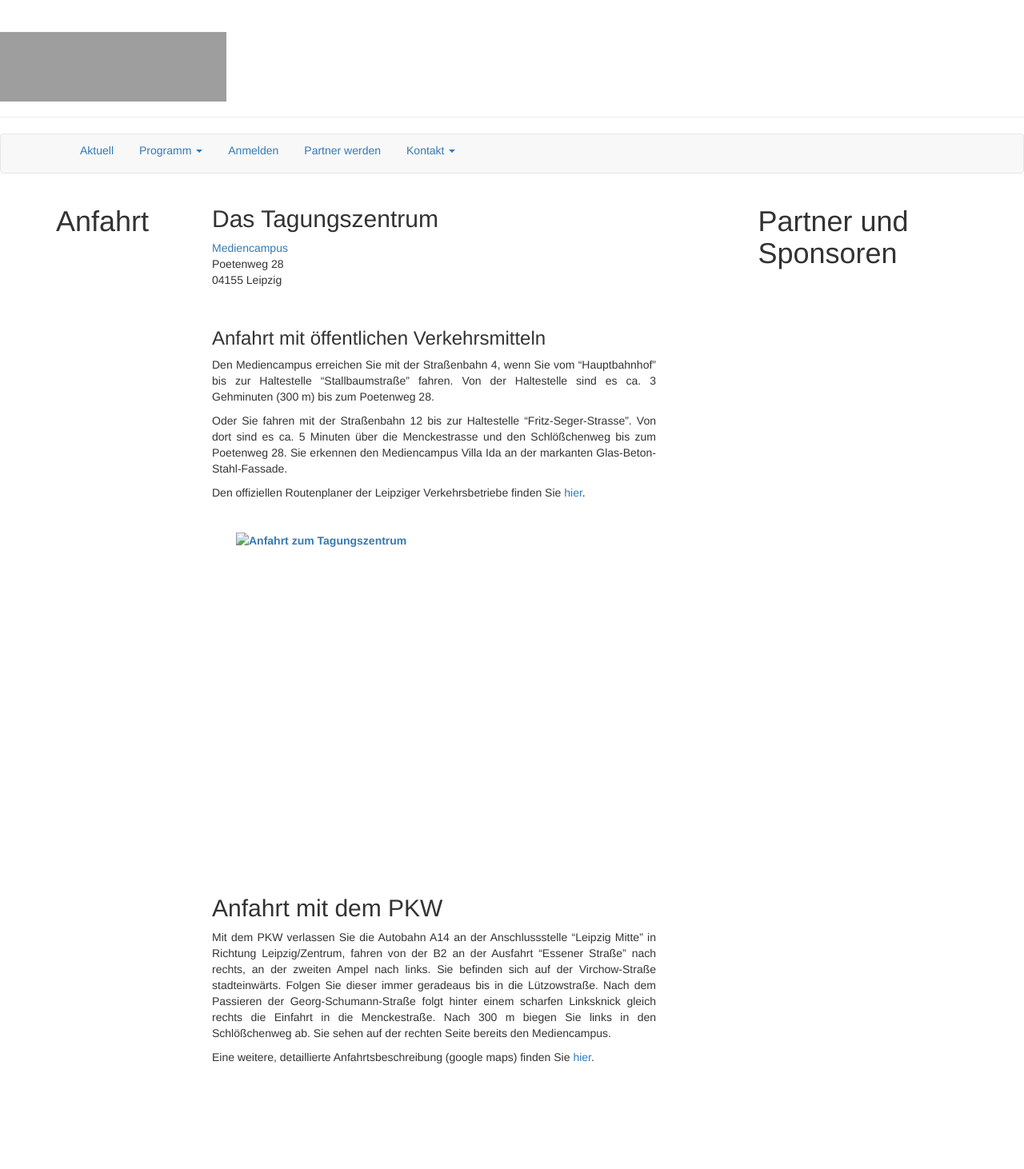
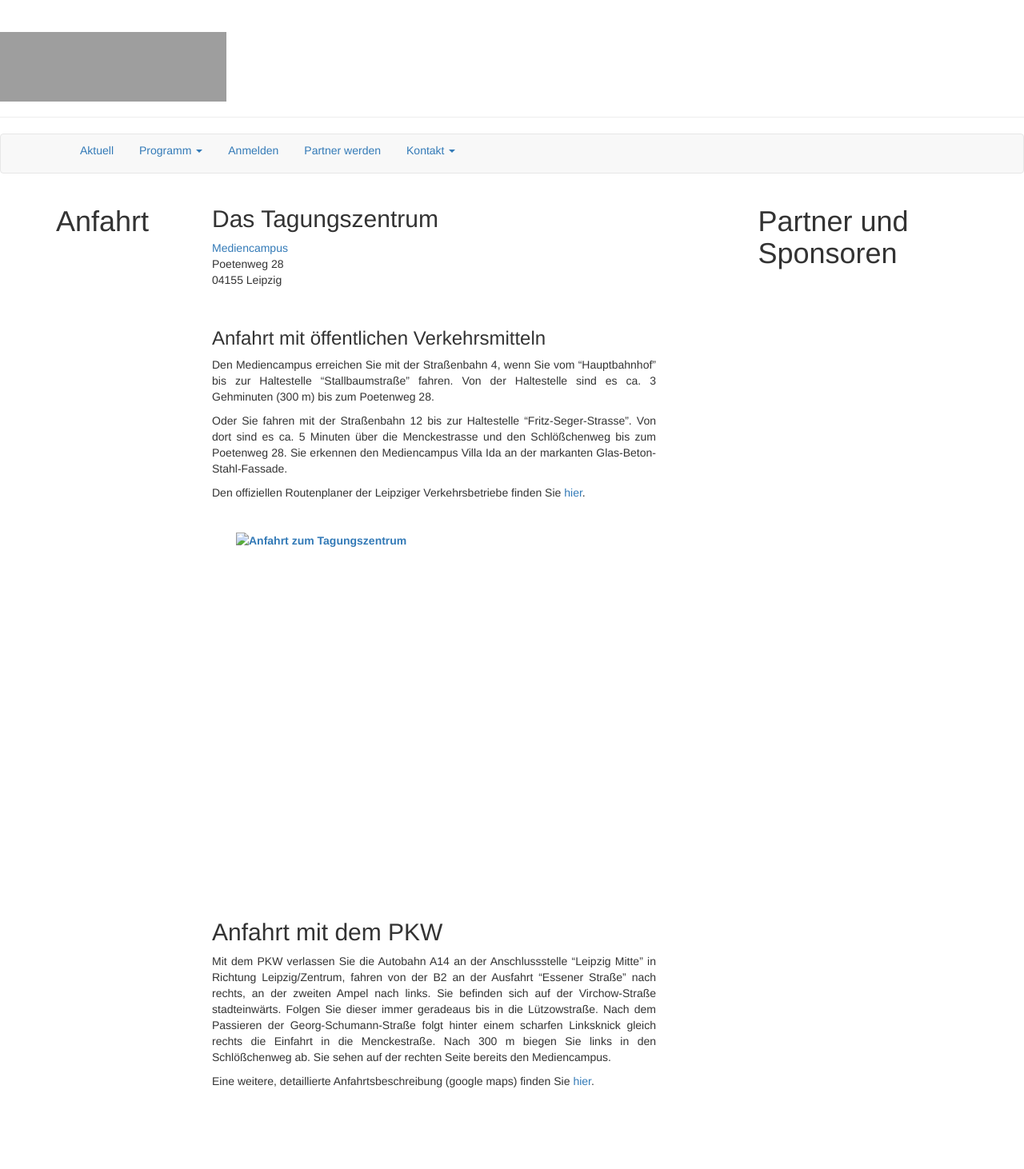
Before and after one commit to susedev/test, a Jekyll site: the page built from anfahrt.html, in a window 1280 px wide. Shown: the whole page at 80% size. Built offline with Jekyll 4.4.1, drawn with Linux system fonts in a browser that asks for light colours; nearby versions of some CDN libraries; before the commit the page ends 1432 px from its top, so only the background shows below that; grey boxes are pictures that could not be loaded.

Commit message:
Edit from JekyllCMS

```diff
--- a/anfahrt.html
+++ b/anfahrt.html
@@ -49,6 +49,8 @@ Poetenweg 28<br />
 
 <p>&nbsp;</p>
 
+<h2 class="bodytext">&nbsp;</h2>
+
 <h2 class="bodytext">Anfahrt mit dem PKW</h2>
 
 <p style="text-align: justify;">Mit dem PKW verlassen Sie die Autobahn A14 an der Anschlussstelle &ldquo;Leipzig Mitte&rdquo; in Richtung Leipzig/Zentrum, fahren von der B2 an der Ausfahrt &ldquo;Essener Stra&szlig;e&rdquo; nach rechts, an der zweiten Ampel nach links. Sie befinden sich auf der Virchow-Stra&szlig;e stadteinw&auml;rts. Folgen Sie dieser immer geradeaus bis in die L&uuml;tzowstra&szlig;e. Nach dem Passieren der Georg-Schumann-Stra&szlig;e folgt hinter einem scharfen Linksknick gleich rechts die Einfahrt in die Menckestra&szlig;e. Nach 300 m biegen Sie links in den Schl&ouml;&szlig;chenweg ab. Sie sehen auf der rechten Seite bereits den Mediencampus.</p>
```
